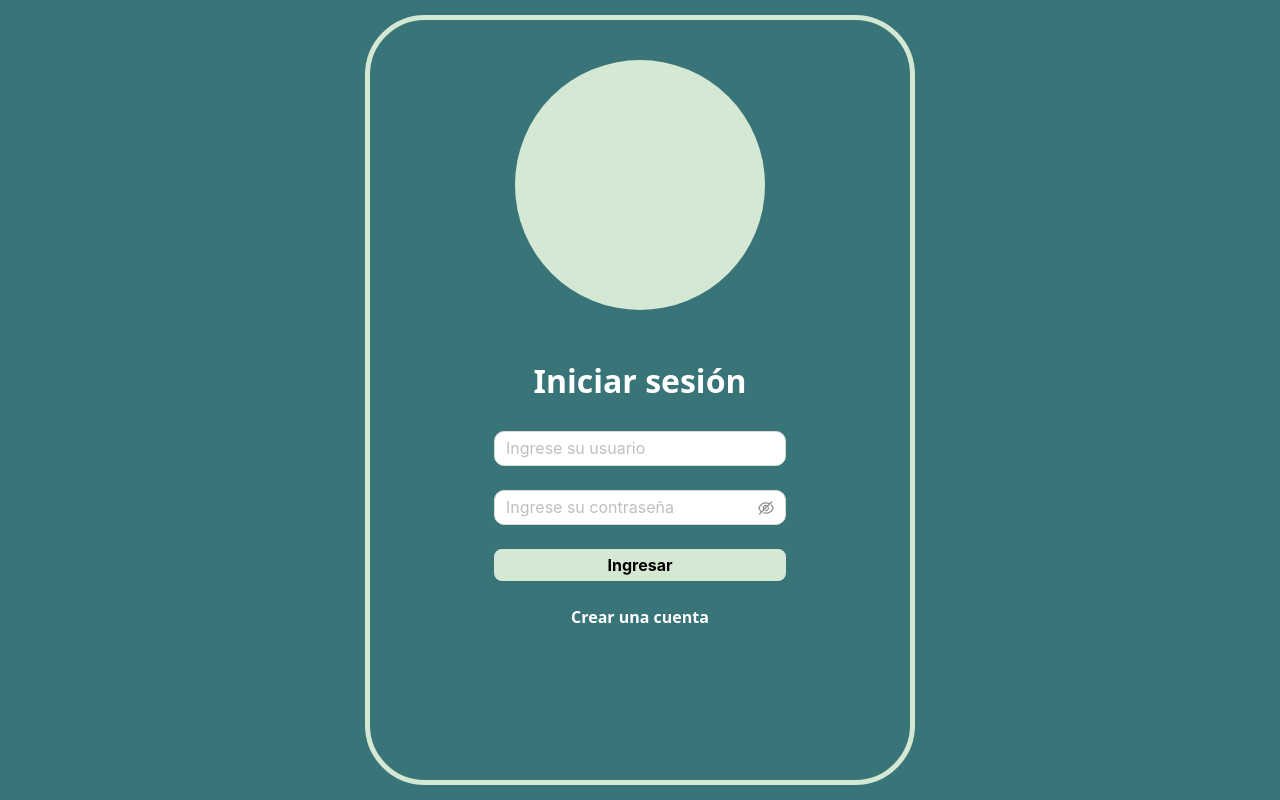
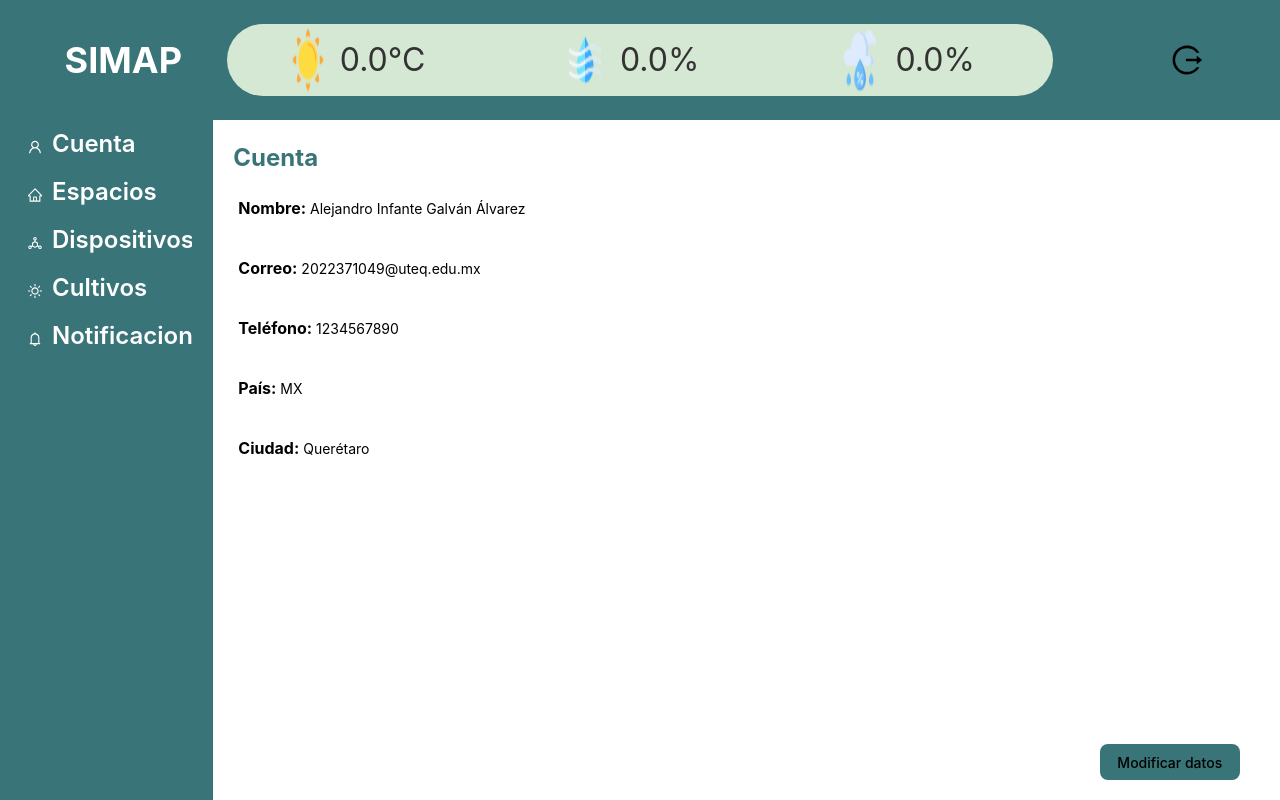
Before and after one commit to AlejandroIGA/DWP-Frontend-SIMAP, a React (Vite) app: page /panel/cuenta in a window 1280 px wide. Before the commit this address led to /ingresar. Built offline with nearby package versions, Linux system fonts and the light colour scheme; sample sign-in values are in the browser's storage.

Commit message:
Corrección de login(sin MFA) y registro

```diff
--- a/src/components/dashboardHeader/dashboardHeader.jsx
+++ b/src/components/dashboardHeader/dashboardHeader.jsx
@@ -5,8 +5,15 @@ import './style.css';
 import sun from '../../assets/sun.png';
 import humidityIcon from '../../assets/humidity.png';
 import precipitationIcon from '../../assets/precipitation.png';
+import { useNavigate } from 'react-router-dom';
 
 function DashboardHeader({ temperature = "0.0", humidity = "0.0", precipitation = "0.0" }) {
+    const navigate = useNavigate();
+    function logout(){
+        localStorage.removeItem('user_id');
+        localStorage.removeItem('token');
+        navigate("/ingresar")
+    }
     return (
         <Row className='header-dashboard'>
             <Col xs={24} sm={24} md={4} lg={4} xl={4} className='logo'>
@@ -24,7 +31,7 @@ function DashboardHeader({ temperature = "0.0", humidity = "0.0", precipitation
                 </div>
             </Col>
             <Col xs={24} sm={24} md={4} lg={4} xl={4} className='exit'>
-                <a><LogoutOutlined /></a>
+                <button style={{background:"none"}} onClick={logout}><LogoutOutlined /></button>
             </Col>
         </Row>
     );
--- a/src/pages/Login/component/LoginForm.jsx
+++ b/src/pages/Login/component/LoginForm.jsx
@@ -2,62 +2,75 @@ import React from "react";
 import { useState } from 'react'
 import './style.css'
 import { Link, useNavigate } from 'react-router-dom';
-import { Button, Form, Input } from 'antd';
+import { Button, Form, Input, notification, Spin } from 'antd';
+import authService from "../../../services/authService";
 
 
 function LoginForm() {
-
-    const [mensaje, setMensaje] = useState("");
-    const [mostrar, setMostrar] = useState(false);
-
     const navigate = useNavigate();
 
     const [form] = Form.useForm();
+    const [loading, setLoading] = useState(false);
 
+    const [api, contextHolder] = notification.useNotification();
 
-    const handleSubmit = async (values) => {
-        fetch(`/login`, {
-            method: 'POST',
-            mode: "cors",
-            headers: {
-                'user': values.user,
-                'psw': values.psw
-            },
-        }).then(response => response.json())
-            .then(data => {
-                setMensaje(data.msg);
-                setMostrar(true);
-                if (data.msg == "Credenciales correctas") {
-                    localStorage.setItem('token', data.token);
-                    localStorage.setItem('user', data.user);
-                    localStorage.setItem('rol', data.rol);
-                    //console.log(localStorage.getItem('rol'))
-                    navigate('/tablero');
-                }
+    const openNotification = (type, message) => {
+        api[type]({
+            description: message,
+            placement: 'top',
         });
     };
 
+    const handleSubmit = async (values) => {
+        setLoading(true);
+        try {
+            const response = await authService.login(values.email, values.password);
+            console.log(response);
+            if (typeof response === "string") {
+                openNotification('error', response);
+            } else if (response?.data?.msg !== undefined) {
+                openNotification('success', response.data.msg);
+                //De momento en lo que se aplica multifactor
+                localStorage.setItem('user_id', response.data.user)
+                localStorage.setItem('token', response.headers['token'])
+                form.resetFields();
+            } else {
+                openNotification('error', response.response.data.msg);
+            }
+        } catch (error) {
+            console.log(error)
+            openNotification('error', "Error al conectar cone le servidor");
+        } finally {
+            setLoading(false);
+            navigate("/panel/espacios");
+        }
+    };
+
     return (
+        <>
+            {contextHolder}
+            {
+                loading ? (
+                    <div style={{ display: 'flex', justifyContent: 'center', alignItems: 'center', height: '100vh' }}>
+                        <Spin size="large" tip="Cargando..." fullscreen />
+                    </div>
+                ) : (
                     <div className="form">
                         <div className="circle"></div>
-            <h2 style={{color:"#FFF",fontSize:"32px"}}>Iniciar sesión</h2>
+                        <h2 style={{ color: "#FFF", fontSize: "32px" }}>Iniciar sesión</h2>
                         <Form onFinish={handleSubmit} form={form}>
-                {
-                    mostrar == true ? <p>{mensaje}</p> : <></>
-                }
                             <Form.Item
-                    name="user"
+                                name="email"
                                 rules={[
-                        { required: true, message: 'Ingrese un nombre de usuario' },
-                        { min: 10, message: "Debe tener una longitud minima de 10 caracteres" },
-                        { max: 14, message: "Debe tener una longitud máxima de 14 caracteres" }
+                                    { type: 'email', message: "Ingrese un correo válido" },
+                                    { required: true, message: "Ingrese su correo" }
                                 ]}
                             >
-                    <Input placeholder="Ingrese su usuario" />
+                                <Input placeholder="Ingrese su correo" />
                             </Form.Item>
 
                             <Form.Item
-                    name="psw"
+                                name="password"
                                 rules={[
                                     { required: true, message: 'Ingrese su contraseña' },
                                     { min: 10, message: "Debe tener una longitud minima de 10 caracteres" },
@@ -68,7 +81,7 @@ function LoginForm() {
                                     },
                                 ]}
                             >
-                    <Input.Password placeholder="Ingrese su contraseña"/>
+                                <Input.Password placeholder="Ingrese su contraseña" />
                             </Form.Item>
                             <Form.Item label={null}>
                                 <Button htmlType="submit">
@@ -78,6 +91,10 @@ function LoginForm() {
                         </Form>
                         <Link to="/registrarse">Crear una cuenta</Link>
                     </div>
+                )
+            }
+        </>
+
     );
 
 }
--- a/src/pages/Notifications/index.jsx
+++ b/src/pages/Notifications/index.jsx
@@ -35,7 +35,7 @@ function Notifications(props) {
                 openNotification('error', response.response.data.msg);
             }
         } catch (error) {
-            openNotification('error', "Error al obtener los espacios");
+            openNotification('error', error.response.data.msg);
         } finally {
             setLoading(false);
         }
--- a/src/pages/Register/components/RegisterForm.jsx
+++ b/src/pages/Register/components/RegisterForm.jsx
@@ -3,44 +3,58 @@ import { useState } from 'react'
 import { Button, Form, Input, Select } from 'antd';
 import './style.css'
 import { Link } from "react-router-dom";
+import { notification, Spin } from 'antd';
+import authService from "../../../services/authService";
 
 function RegisterForm() {
 
     const [form] = Form.useForm();
+    const [loading, setLoading] = useState(false);
 
-    const [mensaje, setMensaje] = useState("");
-    const [mostrar, setMostrar] = useState(false);
+    const [api, contextHolder] = notification.useNotification();
 
-    const handleSubmit = async (values) => {
-        console.log(values);
-        return false;
-        fetch(`/register`, {
-            method: 'POST',
-            mode: "cors",
-            headers: {
-                'Content-Type': 'application/x-www-form-urlencoded'
-            },
-            body: new URLSearchParams({
-                user: values.user,
-                psw: values.psw,
-                email: values.email,
-                rol: "Trabajador"
-            })
-        }).then(response => response.json())
-            .then(data => {
-                setMensaje(data.msg);
-                setMostrar(true);
+    const openNotification = (type, message) => {
+        api[type]({
+            description: message,
+            placement: 'top',
         });
     };
 
+
+    const handleSubmit = async (values) => {
+        setLoading(true);
+        try {
+            const response = await authService.register(values.name, values.phone, values.city, values.country, values.email, values.password);
+            console.log(response);
+            if (typeof response === "string") {
+                openNotification('error', response);
+            } else if (response?.data?.msg !== undefined) {
+                openNotification('success', response.data.msg);
+                form.resetFields();
+            } else {
+                openNotification('error', response.response.data.msg);
+            }
+        } catch (error) {
+            console.log("catch")
+            openNotification('error', "Error al conectar cone le servidor");
+        } finally {
+            setLoading(false);
+        }
+    };
+
     return (
+        <>
+        { contextHolder }
+            {
+        loading ? (
+            <div style={{ display: 'flex', justifyContent: 'center', alignItems: 'center', height: '100vh' }}>
+                <Spin size="large" tip="Cargando..." fullscreen />
+            </div>
+        ) : (
             <div className="form">
                 <div className="circle"></div>
                 <h2 style={{ color: "white" }}>Registrarse</h2>
                 <Form onFinish={handleSubmit} form={form}>
-                {
-                    mostrar == true ? <p>{mensaje}</p> : <></>
-                }
                     <Form.Item
                         name="name"
                         rules={[
@@ -65,7 +79,7 @@ function RegisterForm() {
                     <Form.Item
                         name="country"
                         rules={[
-                        { required: true, message: 'Ingrese su número de teléfono' },
+                            { required: true, message: 'Ingrese su país' },
                         ]}
                     >
                         <Select
@@ -79,7 +93,7 @@ function RegisterForm() {
                     <Form.Item
                         name="city"
                         rules={[
-                        { required: true, message: 'Ingrese su número de teléfono' },
+                            { required: true, message: 'Ingrese su estado' },
                         ]}
                     >
                         <Select
@@ -100,7 +114,7 @@ function RegisterForm() {
                         <Input placeholder="Ingrese su correo" />
                     </Form.Item>
                     <Form.Item
-                    name="psw"
+                        name="password"
                         rules={[
                             { required: true, message: 'Ingrese su contraseña' },
                             { min: 8, message: "Debe tener una longitud minima de 10 caracteres" },
@@ -121,6 +135,9 @@ function RegisterForm() {
                 </Form>
                 <Link to="/ingresar">Iniciar sesión</Link>
             </div>
+        )
+    }
+    </>
     );
 
 }
--- a/src/pages/spaces/index.jsx
+++ b/src/pages/spaces/index.jsx
@@ -25,7 +25,7 @@ function Spaces(props) {
         });
       };
 
-    let user_id = '85';
+    let user_id = localStorage.getItem('user_id');
 
     async function getSpaces(user_id) {
         setLoading(true);
@@ -33,11 +33,12 @@ function Spaces(props) {
             const response = await spaceService.get(user_id);
             if (typeof response === "string") {
                 openNotification('error', response);
+                setSpaces([]);
             } else if (response?.data?.data !== undefined) {
                 setSpaces(response.data.data);
-                openNotification('success', response.data.msg);
             } else {
                 openNotification('error', response.response.data.msg);
+                setSpaces([]);
             }
         } catch (error) {
             openNotification('error', "Error al obtener los espacios");
@@ -55,7 +56,7 @@ function Spaces(props) {
 
             if (typeof response === "string") {
                 openNotification('error', response);
-            } else if (response?.data?.data !== undefined) {
+            } else if (response?.data?.msg !== undefined) {
                 await getSpaces(user_id);
                 openNotification('success', response.data.msg);
             } else {
@@ -79,7 +80,7 @@ function Spaces(props) {
             const response = await spaceService.delete(id);
             if (typeof response === "string") {
                 openNotification('error', response);
-            } else if (response?.data?.data !== undefined) {
+            } else if (response?.data?.msg !== undefined) {
                 await getSpaces(user_id);
                 openNotification('success', response.data.msg);
             } else {
--- a/src/routes/ProtectedRoutes.jsx
+++ b/src/routes/ProtectedRoutes.jsx
@@ -3,7 +3,7 @@ import { Navigate, Outlet } from 'react-router-dom';
 
 const ProtectedRoute = () => {
     const token = localStorage.getItem('token');
-    if (token) { //cambiar a !token cuando se tenga el backen listo
+    if (!token) { //cambiar a !token cuando se tenga el backen listo
         return <Navigate to="/ingresar" replace />;
     }
     return <Outlet />;
```
Also changed, not shown: src/services/authService.js (+9 -8 lines). Lines whose indentation alone changed are shown as unchanged.
